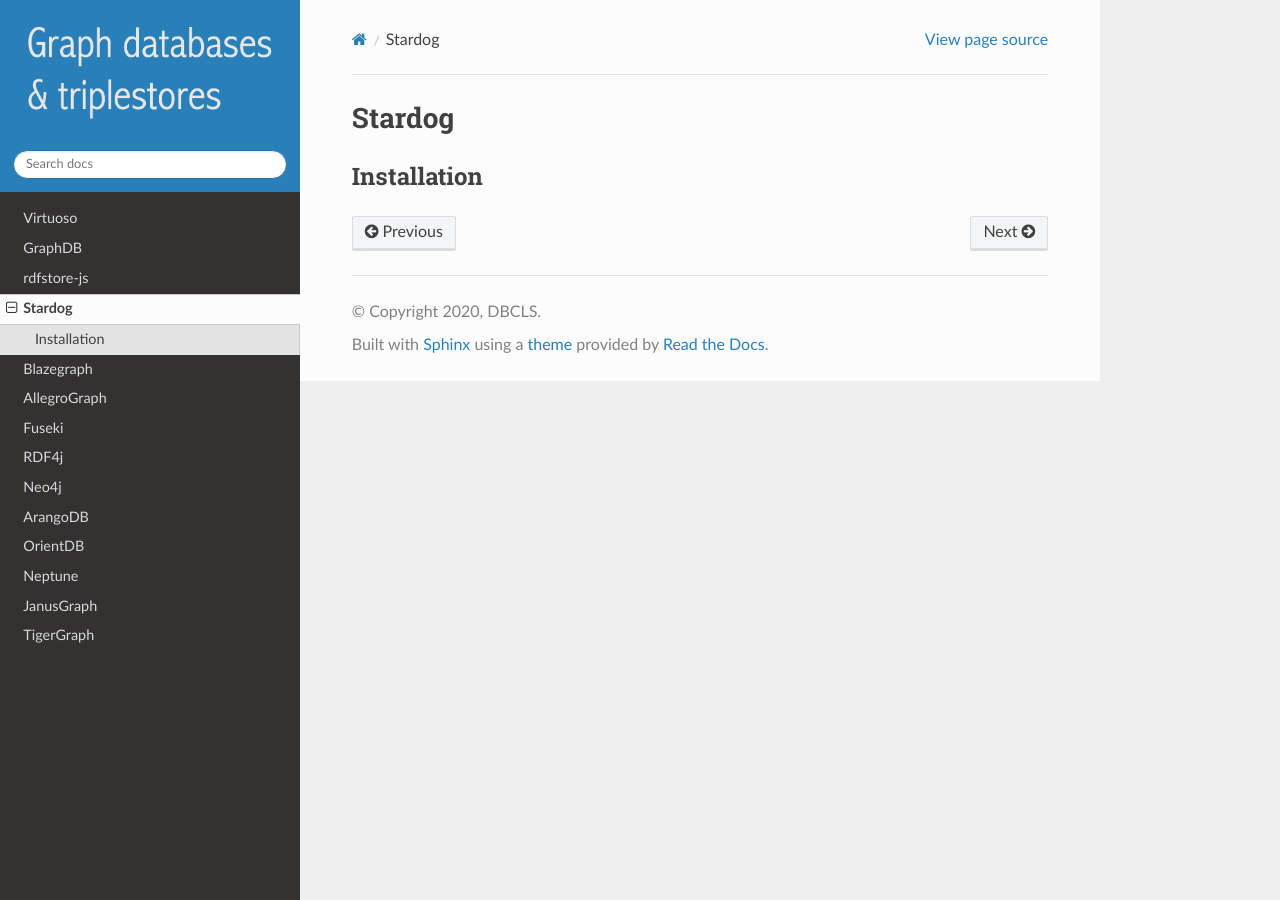
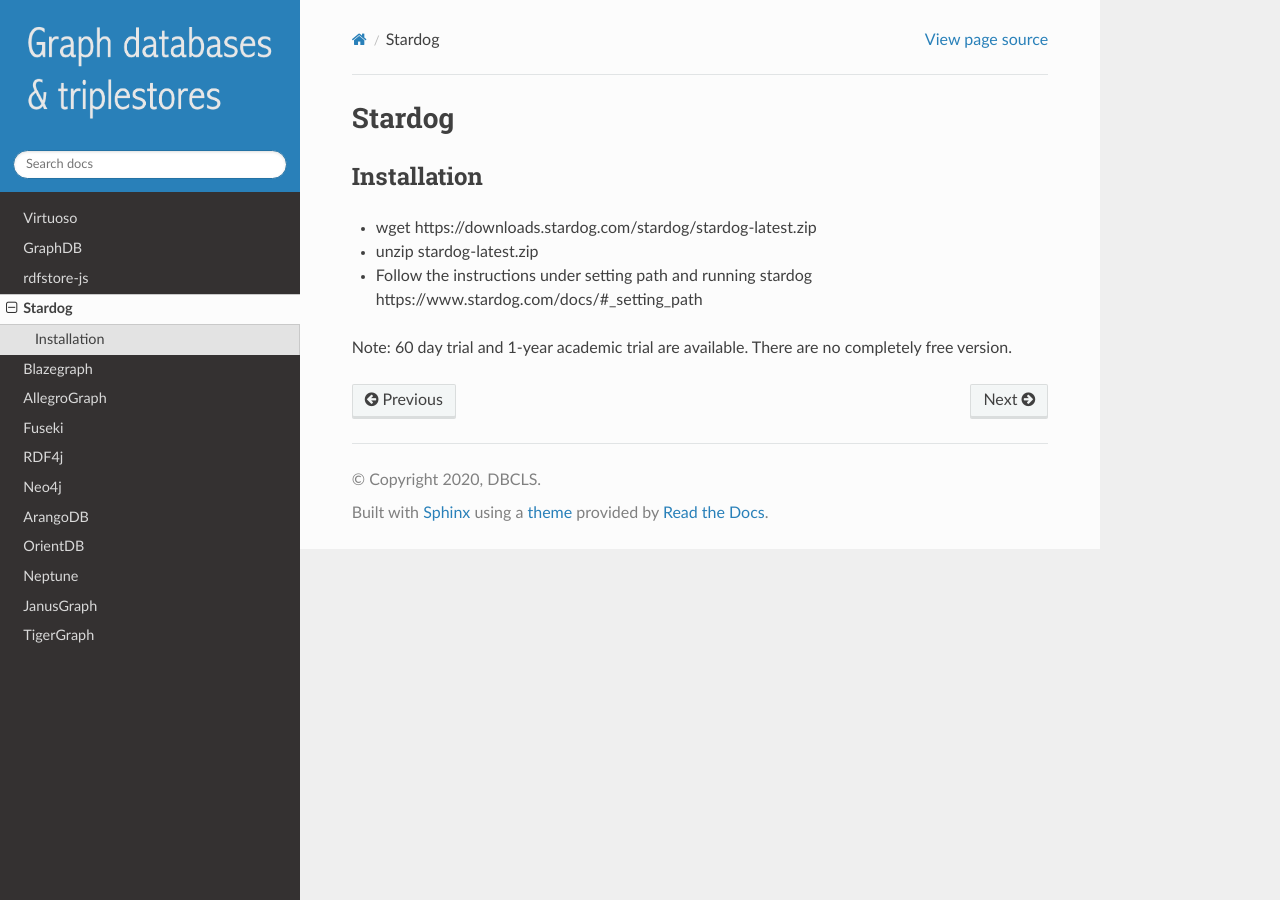
Before and after one commit to dbcls/graphdbs, a Sphinx documentation site: the page built from docs/md/stardog.md, in a window 1280 px wide. Built offline with Sphinx 7.4.7 and the Read the Docs theme 2.0.0, drawn with Linux system fonts in a browser that asks for light colours.

Commit message:
Add markdown for Stardog

```diff
--- a/docs/md/stardog.md
+++ b/docs/md/stardog.md
@@ -1,3 +1,11 @@
 # Stardog
 
 ## Installation
+
+* wget https://downloads.stardog.com/stardog/stardog-latest.zip
+* unzip stardog-latest.zip
+
+* Follow the instructions under setting path and running stardog
+https://www.stardog.com/docs/#_setting_path
+
+Note: 60 day trial and 1-year academic trial are available. There are no completely free version.
```
